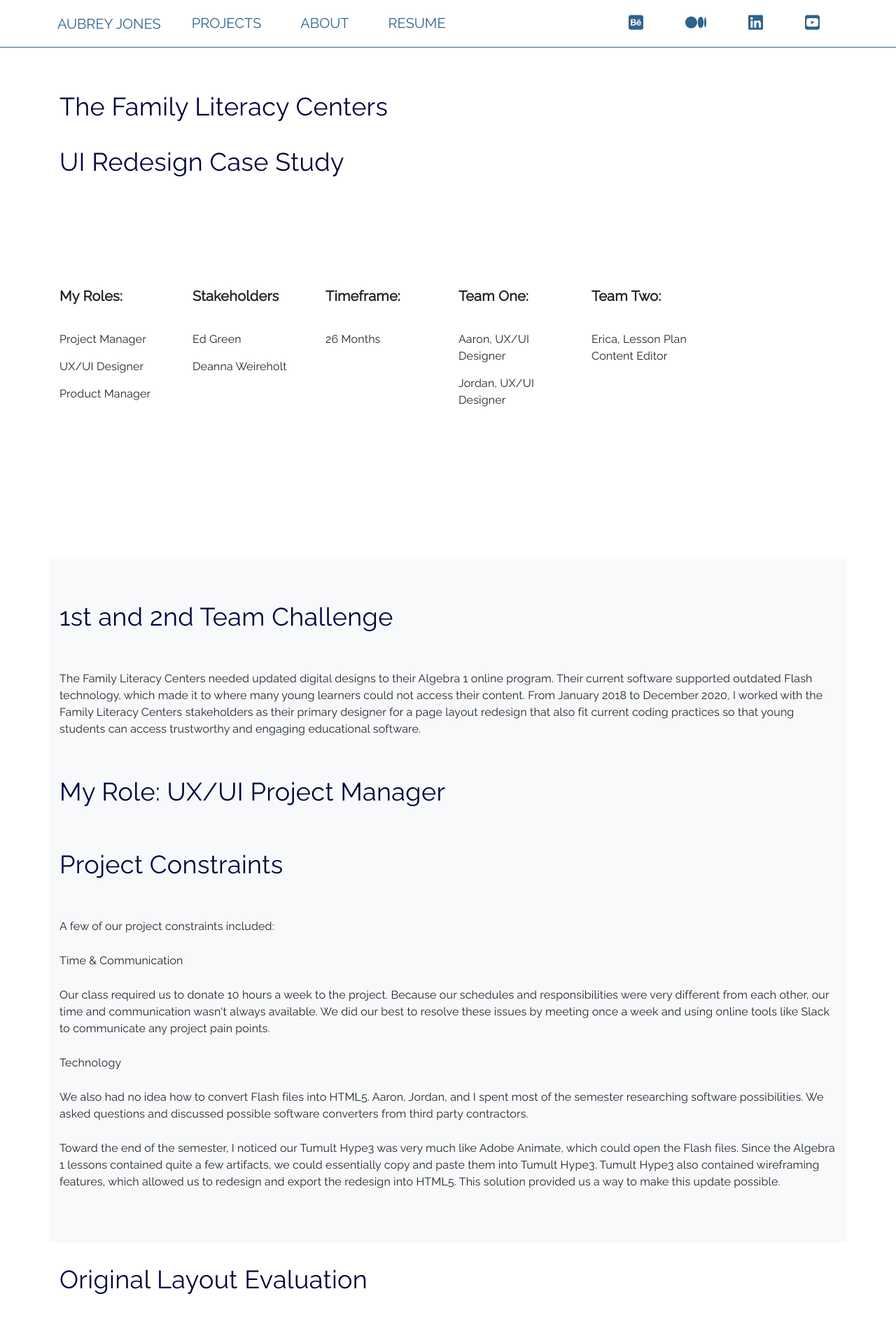
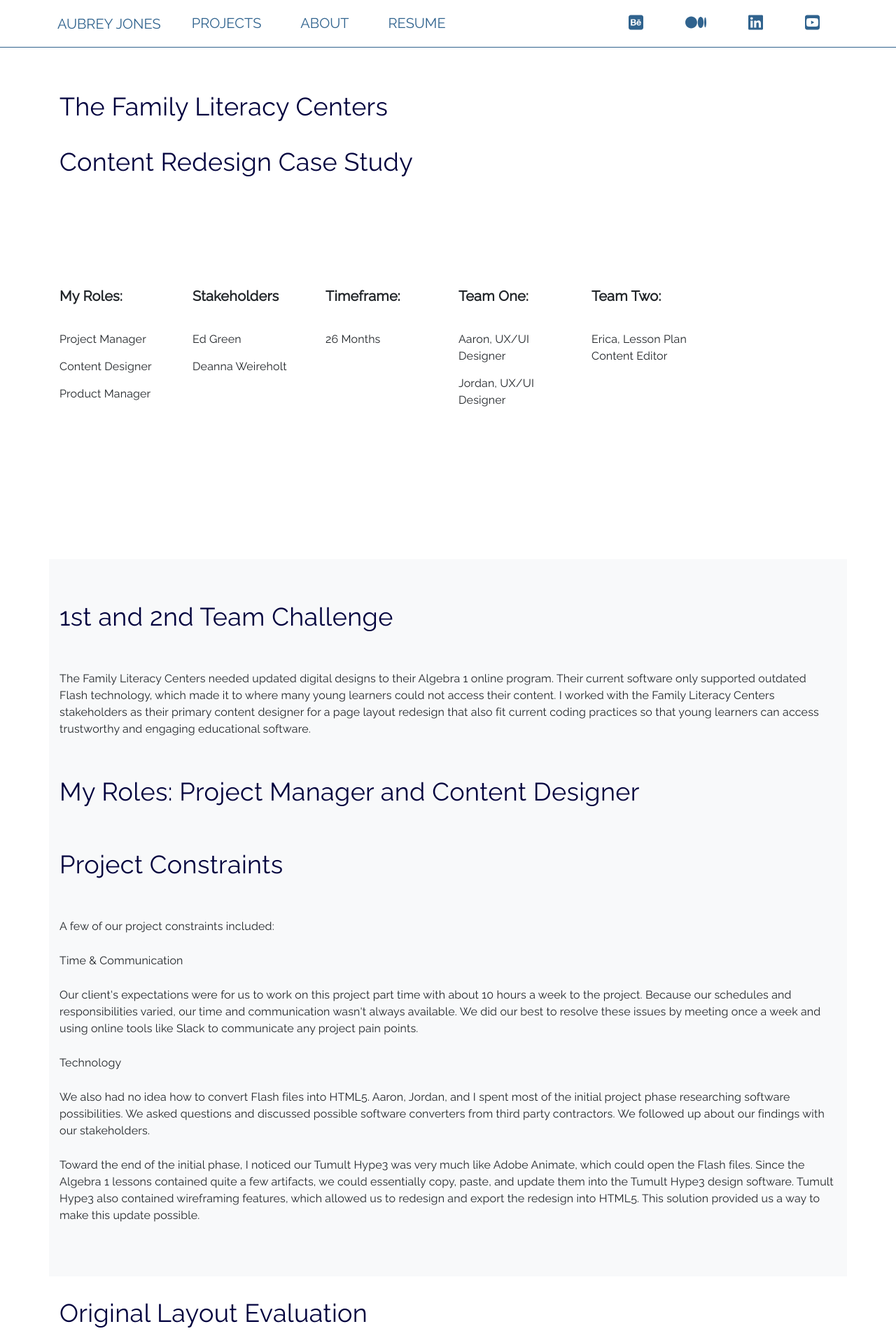
Before and after one commit to aubreyjonescreatives/ux-ui-portfolio, a React (Create React App) app: page /flcinc in a window 1280 px wide. Shown: the top 1912 px of the page at 70% size. Built offline with nearby package versions, Linux system fonts and the light colour scheme.

Commit message:
updated flcinc focus

```diff
--- a/src/Pages/Landing.js
+++ b/src/Pages/Landing.js
@@ -280,7 +280,7 @@ return (
         FLC INC
         </Typography>
         <Typography gutterBottom variant="h5" component="div" sx={cardText}>
-        UI Redesign
+        Content Redesign
         </Typography>
         </CardContent>
       </Link>
--- a/src/Pages/flcincRedesign.js
+++ b/src/Pages/flcincRedesign.js
@@ -157,7 +157,7 @@ return (
 <Typography sx={headerStylesA} id="top">The Family Literacy Centers</Typography>
 
 
-       <Typography sx={headerStylesA} id="top">UI Redesign Case Study</Typography>
+       <Typography sx={headerStylesA} id="top">Content Redesign Case Study</Typography>
 
        </Container>
 
@@ -173,7 +173,7 @@ return (
   Project Manager
 </Typography>
 <Typography sx={flcInfo}>
-  UX/UI Designer
+  Content Designer
 </Typography>
 <Typography sx={flcInfo}>
   Product Manager
@@ -261,13 +261,13 @@ return (
 <Box sx={boxStylesB}>
   <Container>
 <Typography sx={headerStylesB}>1st and 2nd Team Challenge</Typography>
-<Typography sx={paragraphA}>The Family Literacy Centers needed updated digital designs to their Algebra 1 online program. Their current software
-supported outdated Flash technology, which made it to where many young learners could not access their content.
-From January 2018 to December 2020, I worked with the Family Literacy Centers stakeholders as their primary designer for a page layout redesign
-that also fit current coding practices so that young students can access trustworthy and engaging educational software.</Typography>
+<Typography sx={paragraphA}>The Family Literacy Centers needed updated digital designs to their Algebra 1 online program. Their current software only
+supported outdated Flash technology, which made it to where many young learners could not access their content. I worked with the Family Literacy Centers
+stakeholders as their primary content designer for a page layout redesign that also fit current coding practices so that
+young learners can access trustworthy and engaging educational software.</Typography>
 </Container>
 <Container>
-<Typography sx={headerStylesB}>My Role: UX/UI Project Manager</Typography>
+<Typography sx={headerStylesB}>My Roles: Project Manager and Content Designer</Typography>
 
 </Container>
 <Container>
@@ -276,19 +276,18 @@ that also fit current coding practices so that young students can access trustwo
 <Typography sx={paragraphA}>
   Time & Communication
 </Typography>
-<Typography sx={paragraphA}>Our class required us to donate 10 hours a week to the project. Because our
-schedules and responsibilities were very different from each other, our time and
-communication wasn't always available. We did our best to resolve these issues by meeting once a week and using online tools like
-Slack to communicate any project pain points.</Typography>
+<Typography sx={paragraphA}>Our client's expectations were for us to work on this project part time with about 10 hours a week
+  to the project. Because our schedules and responsibilities varied, our time and communication wasn't always available. We did our
+  best to resolve these issues by meeting once a week and using online tools like Slack to communicate any project pain points.</Typography>
 <Typography sx={paragraphA}>
   Technology
 </Typography>
 <Typography sx={paragraphA}>We also had no idea how to convert Flash files into HTML5. Aaron, Jordan, and I
-spent most of the semester researching software possibilities. We asked questions and discussed possible
-software converters from third party contractors.</Typography>
-<Typography sx={paragraphA}>Toward the end of the semester, I noticed our Tumult Hype3 was very much like Adobe Animate,
-which could open the Flash files. Since the Algebra 1 lessons contained quite a few artifacts, we could essentially copy
-and paste them into Tumult Hype3. Tumult Hype3 also contained wireframing features, which allowed us to redesign and
+spent most of the initial project phase researching software possibilities. We asked questions and discussed possible
+software converters from third party contractors. We followed up about our findings with our stakeholders.</Typography>
+<Typography sx={paragraphA}>Toward the end of the initial phase, I noticed our Tumult Hype3 was very much like Adobe Animate,
+which could open the Flash files. Since the Algebra 1 lessons contained quite a few artifacts, we could essentially copy, paste, and
+update them into the Tumult Hype3 design software. Tumult Hype3 also contained wireframing features, which allowed us to redesign and
 export the redesign into HTML5. This solution provided us a way to make this update possible.</Typography>
 
 
@@ -310,10 +309,10 @@ export the redesign into HTML5. This solution provided us a way to make this upd
   Key Issues:
 </Typography>
 <Typography sx={paragraphB}>
- 1. Outdated Top Navigation Bar. Missing a way to return to main page.
+ 1. Outdated Top Navigation Bar. Missing a way to return to main page. We needed better call-to-action features here.
 </Typography >
 <Typography sx={paragraphB}>
-  2. Call-To-Action Buttons are too tight and draw too much attention.
+  2. The current call-to-action Buttons are too tight and draw too much attention.
 </Typography>
 <Typography sx={paragraphB}>
   3. Colors are very harsh for student readability.
@@ -358,9 +357,9 @@ export the redesign into HTML5. This solution provided us a way to make this upd
 
 <Typography sx={paragraphB}>The Algebra 1 program contained 15 modules and 4 - 12 lessons in each module. Discovering a user-friendly
 layout included quite a few different needs listed on the left. The Family Literacy Centers offered an internship
-opportunity to continue the redesign. While my teammates had other summer plans, I continued working on the redesign with UI design principles
-in mind. We also brought on Erica, a content editor, as she noticed some grammar, spelling, and punctuation mistakes made througout the
-original lessons.</Typography>
+opportunity to continue the redesign. While my teammates had other summer plans, I continued working on the redesign with UI design principles and
+their style guide needs in mind. We also brought on Erica, a content editor that helped with the grammar, spelling, and punctuation mistakes
+in the original lessons.</Typography>
 
 
 <Typography sx={sectiontitleB}>Key Design Changes and Rationale:</Typography>
@@ -368,7 +367,7 @@ original lessons.</Typography>
 <Row>
 <Col>
 <Typography sx={paragraphB}>
- 1. Calmer colors out of their style guide for better readability.
+ 1. Choosing calmer colors pulled from their style guide aided better readability.
 </Typography>
 <Typography sx={paragraphB}>
   2. Clearer top navigation for lesson location.
@@ -413,16 +412,16 @@ original lessons.</Typography>
 <Row>
 <Col>
 <Typography sx={paragraphB}>
- 1. We could resolve the first quest to update Flash files into current HTML5 practices.
+ 1. We could resolve the first quest to update Flash files into current best HTML5 practices.
 </Typography>
 <Typography sx={paragraphB}>
   2. The information architecture needed more clarity with mental model placements and modern color choices.
 </Typography>
 <Typography sx={paragraphB}>
-  3. Some of the lessons had poor grammar and spelling mistakes. We brought on an editor to help fix these issues.
+  3. Some of the lessons had poor grammar and spelling mistakes. We worked together as a team to fix these mistakes.
 </Typography >
 <Typography sx={paragraphB}>
-  4. Updating the lesson plans provided more opportunity for students to engage in modern content.
+  4. Updating the lesson plan content layout provided more opportunity for students to engage in positive online learning experiences.
 </Typography>
 </Col>
 
```
